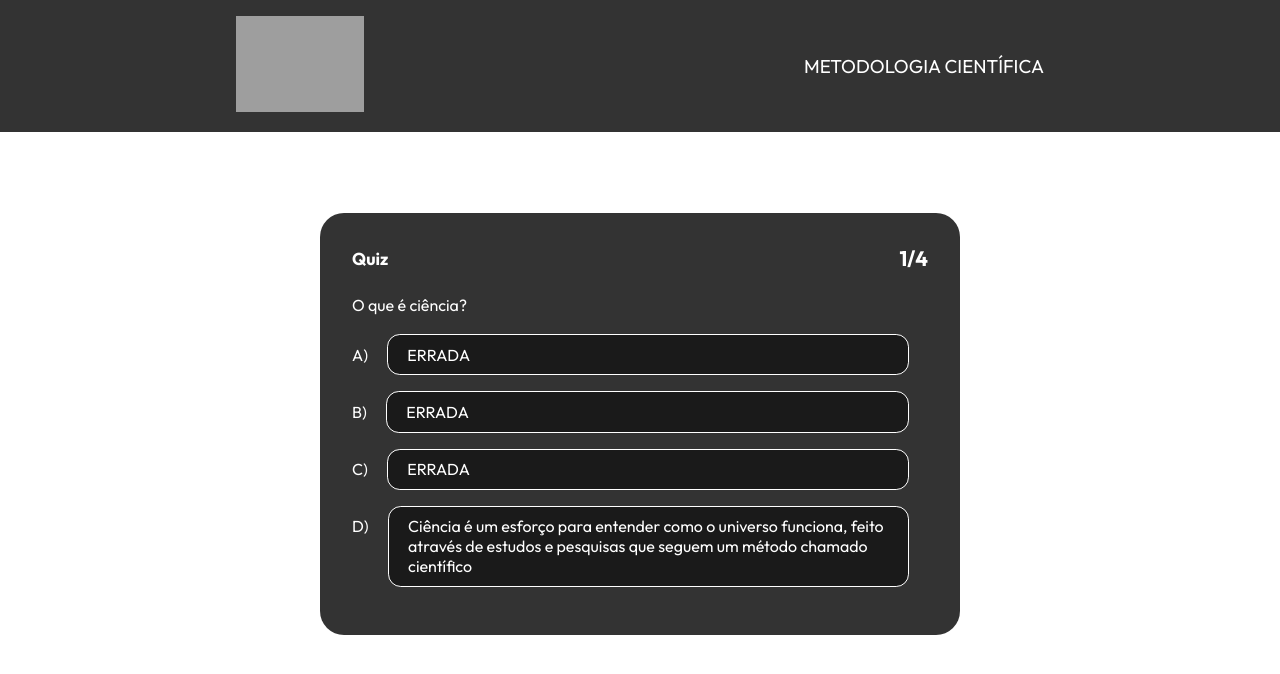
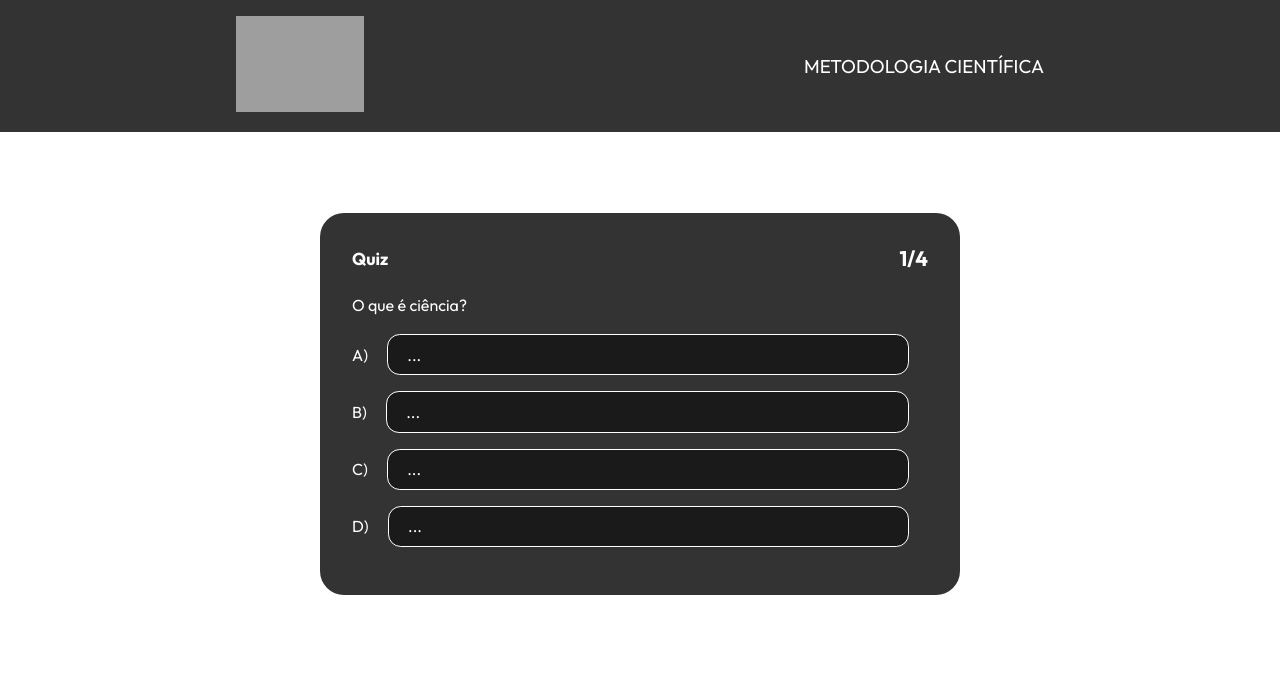
Before and after one commit to devedsonalves/react-quiz, a React (Vite) app in the folder client/: page /quiz in a window 1280 px wide. Shown: the top 674 px of the page. Built offline with nearby package versions, Linux system fonts and the light colour scheme; grey boxes are pictures that could not be loaded.

Commit message:
styled with sucess 2.0

```diff
--- a/client/src/data/perguntas.js
+++ b/client/src/data/perguntas.js
@@ -2,56 +2,37 @@ export const Perguntas = [
   {
     pergunta: "O que é ciência?",
     opcoesResposta: [
-      { resposta: "ERRADA", correta: false, alternativa: "A)" },
-      { resposta: "ERRADA", correta: false, alternativa: "B)" },
-      { resposta: "ERRADA", correta: false, alternativa: "C)" },
-      {
-        resposta:
-          "Ciência é um esforço para entender como o universo funciona, feito através de estudos e pesquisas que seguem um método chamado científico",
-        correta: true,
-        alternativa: "D)",
-      },
+      { resposta: "...", correta: true, alternativa: "A)" },
+      { resposta: "...", correta: false, alternativa: "B)" },
+      { resposta: "...", correta: false, alternativa: "C)" },
+      { resposta: "...", correta: false, alternativa: "D)" },
     ],
   },
   {
     pergunta: "O que são ciências exatas?",
     opcoesResposta: [
-      { resposta: "ERRADA", correta: false, alternativa: "A)" },
-      { resposta: "ERRADA", correta: false, alternativa: "B)" },
-      {
-        resposta:
-          "São aquelas em que os resultados são precisos e altamente preditivos, como matemática, física e química.",
-        correta: true,
-        alternativa: "C)",
-      },
-      { resposta: "ERRADA", correta: false, alternativa: "D)" },
+      { resposta: "...", correta: true, alternativa: "A)" },
+      { resposta: "...", correta: false, alternativa: "B)" },
+      { resposta: "...", correta: false, alternativa: "C)" },
+      { resposta: "...", correta: false, alternativa: "D)" },
     ],
   },
   {
     pergunta: "O que são ciências inexatas?",
     opcoesResposta: [
-      { resposta: "ERRADA", correta: false, alternativa: "A)" },
-      { resposta: "ERRADA", correta: false, alternativa: "B)" },
-      { resposta: "ERRADA", correta: false, alternativa: "C)" },
-      {
-        resposta:
-          "São aquelas em que os resultados nem sempre são os esperados, como meteorologia e economia",
-        correta: true,
-        alternativa: "D)",
-      },
+      { resposta: "...", correta: true, alternativa: "A)" },
+      { resposta: "...", correta: false, alternativa: "B)" },
+      { resposta: "...", correta: false, alternativa: "C)" },
+      { resposta: "...", correta: false, alternativa: "D)" },
     ],
   },
   {
     pergunta: "Quais das afirmações diz a respeito das ciências formais?",
     opcoesResposta: [
-      { resposta: "Estudam ideias", correta: true, alternativa: "A)" },
-      { resposta: "ERRADA", correta: false, alternativa: "B)" },
-      { resposta: "ERRADA", correta: false, alternativa: "C)" },
-      {
-        resposta: "ERRADA",
-        correta: false,
-        alternativa: "D)",
-      },
+      { resposta: "...", correta: true, alternativa: "A)" },
+      { resposta: "...", correta: false, alternativa: "B)" },
+      { resposta: "...", correta: false, alternativa: "C)" },
+      { resposta: "...", correta: false, alternativa: "D)" },
     ],
   },
 ];
```
